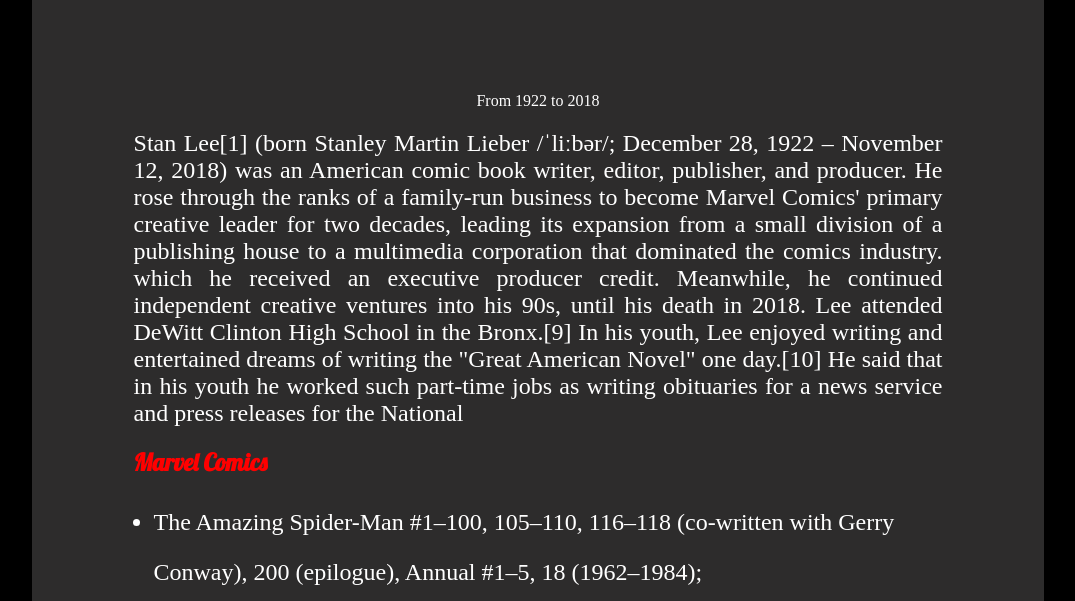
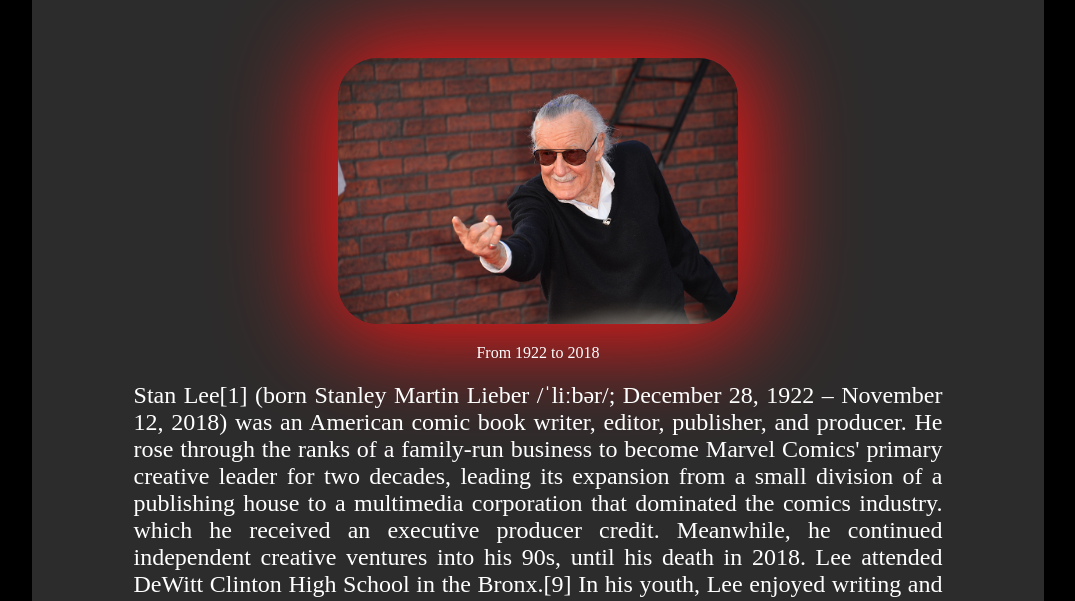
Before and after one commit to elvisstone/stan-lee, a plain HTML site: page index.html in a window 1280 px wide. Shown: the part 176-777 px from the top of the page, without its empty margins (102-1177 px from the left). Drawn offline with Linux system fonts and the light colour scheme.

Commit message:
add png and red shadow

```diff
--- a/index.html
+++ b/index.html
@@ -19,7 +19,7 @@
 
       <div id="img-div">
 
-        <img src="./images/stan-lee_720.jpg" alt=""  id="image" />
+        <img src="./img/stan-lee.jpg" alt="stanLee"  id="image" />
         <p id="date">From 1922 to 2018</p>
 
       </div>
--- a/style.css
+++ b/style.css
@@ -24,6 +24,9 @@ body{
 }
 
 #image{
+    -webkit-box-shadow: 0px 0px 100px 15px rgba(250,23,23,1);
+    -moz-box-shadow: 0px 0px 100px 15px rgba(250,23,23,1);
+    box-shadow: 0px 0px 100px 15px rgba(250,23,23,1);
     width: 400px;
     border-radius: 40px;
 
```
Also changed, not shown: img/stan-lee.jpg (added).
